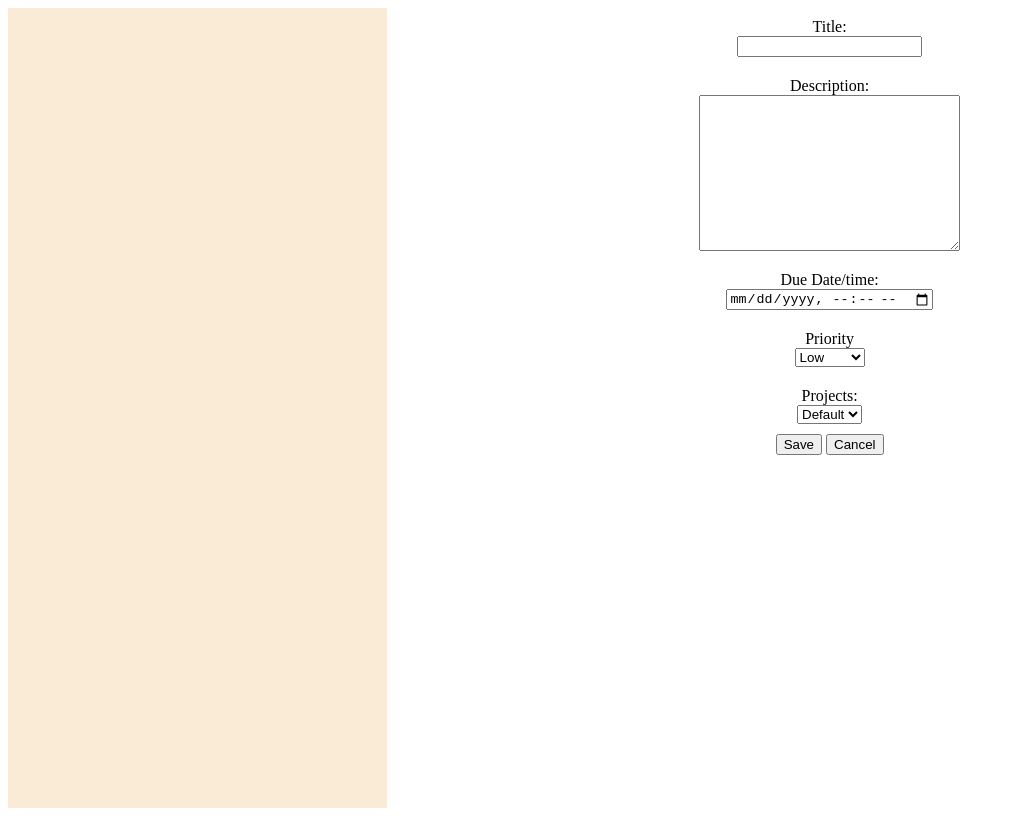
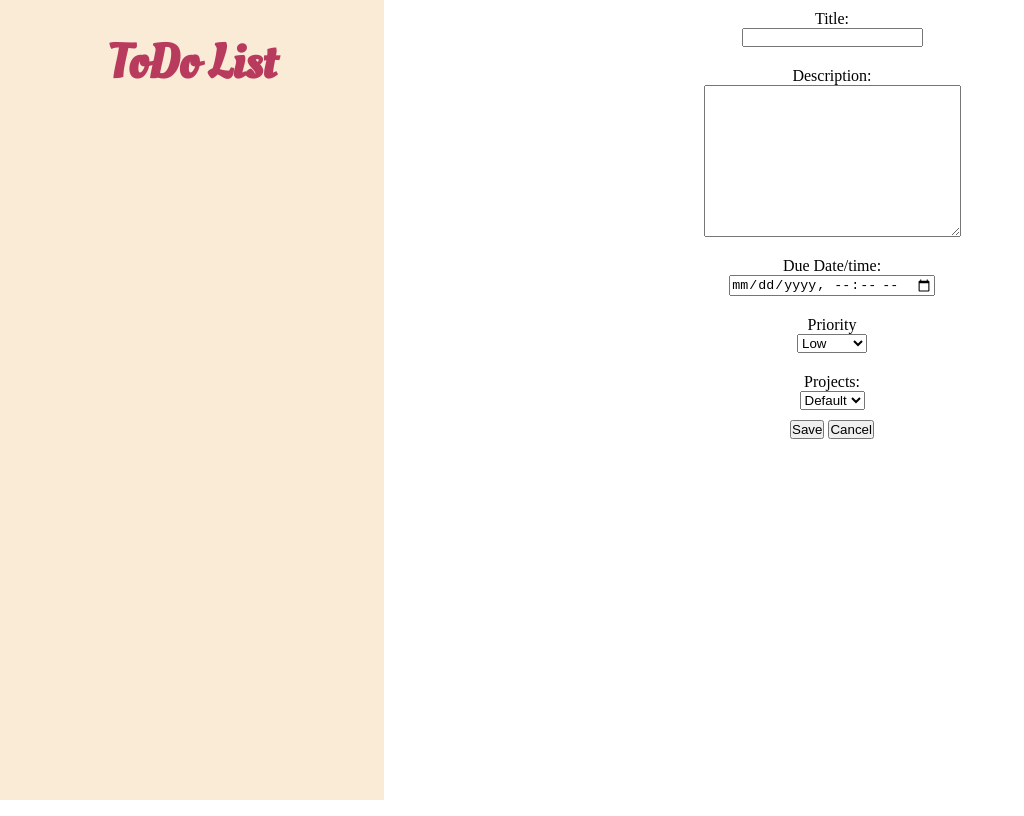
Before and after one commit to Ashah15/JS-to-do-list, a website built with webpack: page dist/index.html in a window 1280 px wide. Shown: the whole page, without its empty margins (0-1024 px from the left). Built offline with Linux system fonts and the light colour scheme.

Commit message:
add logo to the homepage

```diff
--- a/src/styles.css
+++ b/src/styles.css
@@ -1,3 +1,15 @@
+*,
+*::after,
+*::before {
+  margin: 0;
+  padding: 0;
+}
+
+.logo {
+  color: #b83b5e;
+  font-family: 'Oleo Script', cursive;
+  font-size: 3rem;
+}
 #todoForm,
 #todoForm label {
   display: flex;
@@ -18,6 +30,10 @@
 .left-container {
   width: 30%;
   background-color: antiquewhite;
+  display: flex;
+  flex-direction: column;
+  align-items: center;
+  padding-top: 30px;
 }
 
 .right-container {
```
Also changed, not shown: dist/favicon.ico (added), dist/index.html, dist/main.js.
